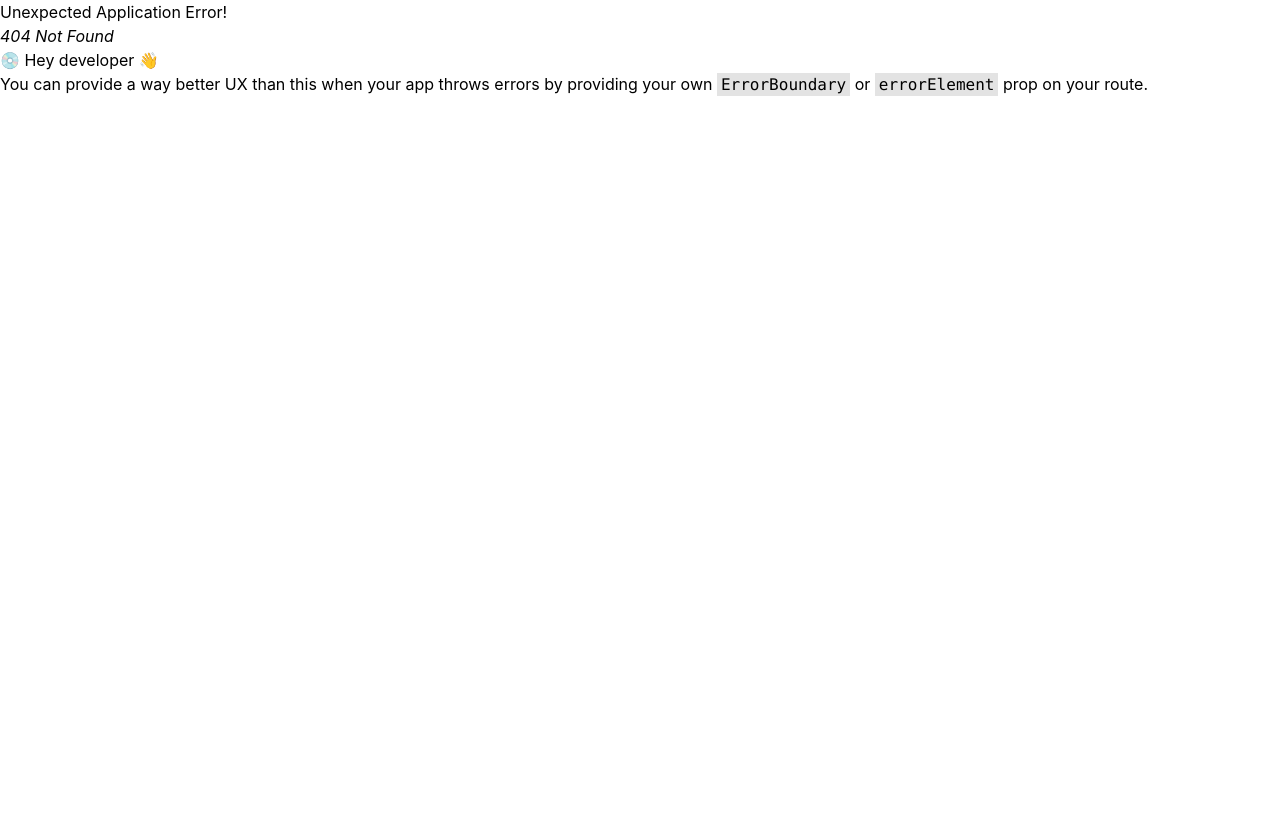
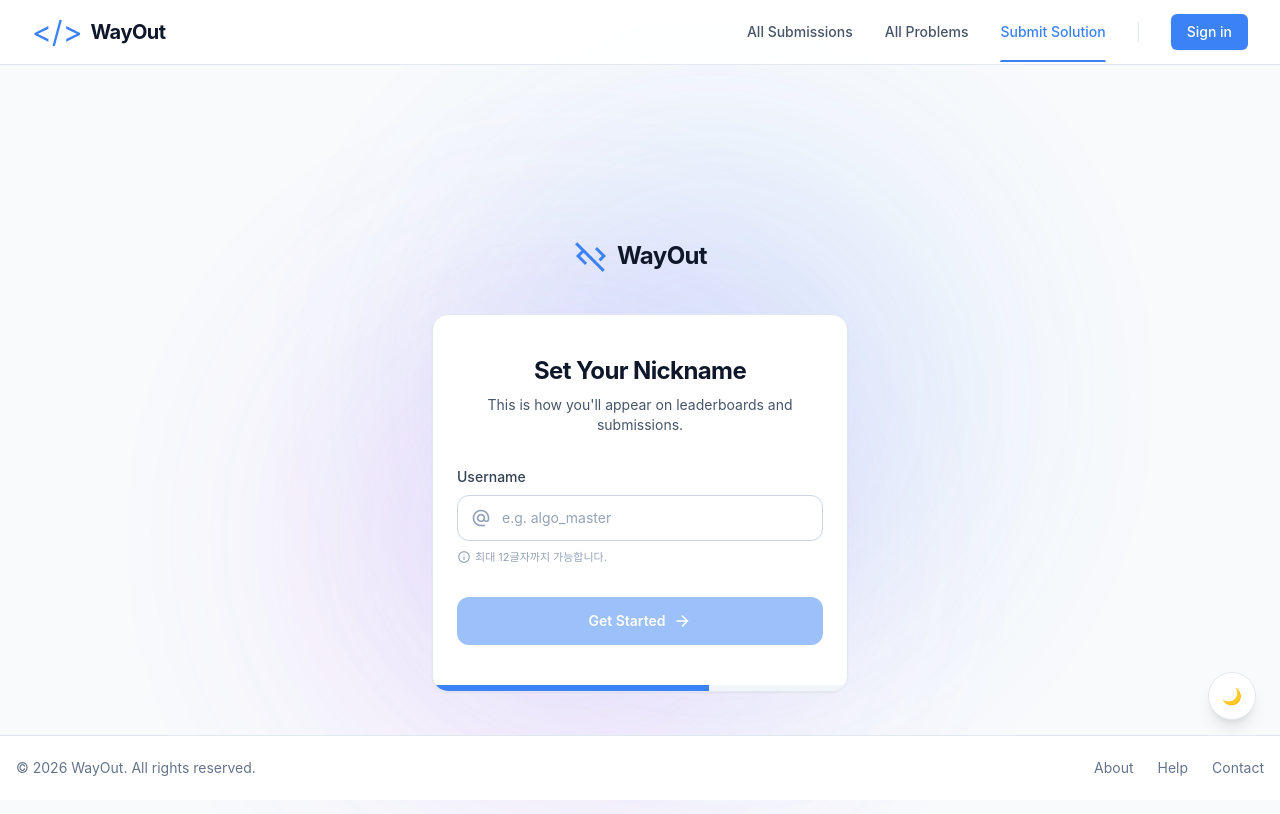
Before and after one commit to team-dopamine/wayout-web, a React (Create React App) app: page /onboarding in a window 1280 px wide. Before the commit this address had no page. Shown: the top 814 px of the page. Built offline with nearby package versions, Linux system fonts and the light colour scheme.

Commit message:
[Feature](WO-60): 최초 로그인 닉네임 온보딩 페이지 구현 (#16)

```diff
--- a/public/index.html
+++ b/public/index.html
@@ -16,7 +16,10 @@
     />
 
     <!-- Material Icons  -->
-    <link href="https://fonts.googleapis.com/icon?family=Material+Icons" rel="stylesheet" />
+    <link
+      rel="stylesheet"
+      href="https://fonts.googleapis.com/css2?family=Material+Symbols+Outlined:wght@100..700&display=swap"
+    />
 
     <link rel="apple-touch-icon" href="%PUBLIC_URL%/logo192.png" />
     <link rel="manifest" href="%PUBLIC_URL%/manifest.json" />
--- /dev/null
+++ b/src/components/common/MaterialSymbol.tsx
@@ -0,0 +1,12 @@
+/** Google Material Symbols 아이콘을 렌더링하는 공통 컴포넌트 */
+
+type Props = {
+  name: string;
+  className?: string;
+};
+
+export default function MaterialSymbol({ name, className }: Props) {
+  return (
+    <span className={`material-symbols-outlined leading-none ${className ?? ''}`}>{name}</span>
+  );
+}
--- /dev/null
+++ b/src/components/onboarding/BackgroundBlobs.tsx
@@ -0,0 +1,16 @@
+/** 온보딩 페이지 배경 */
+
+export default function BackgroundBlobs() {
+  return (
+    <>
+      {/** 상단 파란색 Blob */}
+      <div className="pointer-events-none absolute left-[10%] top-[10%] z-0 h-[500px] w-[500px] animate-pulse rounded-full bg-blue-500/20 blur-[120px] dark:bg-blue-500/15" />
+
+      {/** 하단 보라색 Blob */}
+      <div
+        className="pointer-events-none absolute bottom-[10%] right-[10%] z-0 h-[500px] w-[500px] animate-pulse rounded-full bg-purple-500/20 blur-[120px] dark:bg-purple-500/15"
+        style={{ animationDelay: '1s' }}
+      />
+    </>
+  );
+}
--- /dev/null
+++ b/src/components/onboarding/BrandHeader.tsx
@@ -0,0 +1,16 @@
+/** 온보딩 페이지 상단 로고 */
+
+import MaterialSymbol from '@/components/common/MaterialSymbol';
+
+export default function BrandHeader() {
+  return (
+    <div className="mb-10 flex flex-col items-center">
+      <div className="flex items-center gap-2">
+        <MaterialSymbol name="code_off" className="text-4xl text-blue-500" />
+        <span className="text-2xl font-bold tracking-tight text-slate-900 dark:text-white">
+          WayOut
+        </span>
+      </div>
+    </div>
+  );
+}
--- /dev/null
+++ b/src/components/onboarding/NicknameCard.tsx
@@ -0,0 +1,26 @@
+/** 닉네임 입력 폼 포함 카드 */
+
+import NicknameForm from './NicknameForm';
+
+export default function NicknameCard() {
+  return (
+    <section className="overflow-hidden rounded-2xl border border-slate-200 bg-white shadow-sm transition-shadow hover:shadow-md dark:border-slate-700 dark:bg-slate-800">
+      <div className="px-6 py-10">
+        <div className="mb-8 text-center">
+          <h1 className="text-2xl font-bold tracking-tight text-slate-900 dark:text-white">
+            Set Your Nickname
+          </h1>
+          <p className="mt-2 text-sm text-slate-600 dark:text-slate-300">
+            This is how you'll appear on leaderboards and submissions.
+          </p>
+        </div>
+
+        <NicknameForm />
+      </div>
+
+      <div className="h-1.5 w-full bg-slate-100 dark:bg-slate-700">
+        <div className="h-full w-2/3 bg-blue-500" />
+      </div>
+    </section>
+  );
+}
--- /dev/null
+++ b/src/components/onboarding/NicknameForm.tsx
@@ -0,0 +1,85 @@
+/** 닉네임 입력 및 버튼 컴포넌트 */
+
+import { useMemo, useState } from 'react';
+import MaterialSymbol from '@/components/common/MaterialSymbol';
+
+type Props = {
+  /** 제출 시 실행될 콜백(추후 API 연동 시 사용) */
+  onSubmitNickname?: (nickname: string) => void;
+};
+
+const MAX_LENGTH = 12;
+const NICKNAME_REGEX = /^[a-zA-Z0-9_]+$/;
+
+export default function NicknameForm({ onSubmitNickname }: Props) {
+  const [nickname, setNickname] = useState<string>('');
+
+  const isValid =
+    nickname.length > 0 && nickname.length <= MAX_LENGTH && NICKNAME_REGEX.test(nickname);
+
+  const helperText = useMemo(() => {
+    if (!nickname) return '최대 12글자까지 가능합니다.';
+    if (isValid) return '최대 12글자까지 가능합니다.';
+    // TODO: 닉네임 설정 제한에 따라 변경
+    return '영문, 숫자, 언더스코어(_)만 사용할 수 있습니다.';
+  }, [nickname, isValid]);
+
+  const handleChange = (e: React.ChangeEvent<HTMLInputElement>) => {
+    const value = e.target.value.slice(0, MAX_LENGTH);
+    setNickname(value);
+  };
+
+  const handleSubmit = (e: React.FormEvent<HTMLFormElement>) => {
+    e.preventDefault();
+    if (!isValid) return;
+    onSubmitNickname?.(nickname);
+  };
+
+  return (
+    <form className="space-y-6" onSubmit={handleSubmit}>
+      <div>
+        <label
+          htmlFor="nickname"
+          className="mb-2 block text-sm font-medium text-slate-700 dark:text-slate-200"
+        >
+          Username
+        </label>
+
+        <div className="relative">
+          <div className="pointer-events-none absolute inset-y-0 left-0 flex items-center pl-3.5">
+            <MaterialSymbol name="alternate_email" className="text-xl text-slate-400" />
+          </div>
+
+          <input
+            id="nickname"
+            name="nickname"
+            type="text"
+            required
+            maxLength={MAX_LENGTH}
+            placeholder="e.g. algo_master"
+            value={nickname}
+            onChange={handleChange}
+            aria-invalid={!isValid && nickname.length > 0}
+            className="block w-full rounded-xl border border-slate-300 bg-white py-3 pl-11 pr-4 text-sm text-slate-900 transition-all placeholder:text-slate-400 focus:border-blue-500 focus:ring-2 focus:ring-blue-500/20 dark:border-slate-600 dark:bg-slate-900 dark:text-white"
+          />
+        </div>
+
+        <p className="mt-2 flex items-center text-[11px] text-slate-400 dark:text-slate-400">
+          <MaterialSymbol name="info" className="mr-1 text-[14px]" />
+          {helperText}
+        </p>
+      </div>
+
+      <div className="pt-2">
+        <button
+          type="submit"
+          disabled={!isValid}
+          className="inline-flex w-full transform items-center justify-center rounded-xl bg-blue-500 px-6 py-3.5 text-sm font-semibold text-white shadow-sm transition-all hover:-translate-y-0.5 hover:bg-blue-600 active:scale-[0.98] disabled:cursor-not-allowed disabled:opacity-50"
+        >
+          Get Started
+          <MaterialSymbol name="arrow_forward" className="ml-2 text-lg" />
+        </button>
+      </div>
+    </form>
+  );
+}
--- a/src/index.css
+++ b/src/index.css
@@ -4,14 +4,22 @@
 
 body {
   margin: 0;
-  font-family: -apple-system, BlinkMacSystemFont, "Segoe UI", "Roboto", "Oxygen",
-    "Ubuntu", "Cantarell", "Fira Sans", "Droid Sans", "Helvetica Neue",
-    sans-serif;
+  font-family:
+    -apple-system, BlinkMacSystemFont, 'Segoe UI', 'Roboto', 'Oxygen', 'Ubuntu', 'Cantarell',
+    'Fira Sans', 'Droid Sans', 'Helvetica Neue', sans-serif;
   -webkit-font-smoothing: antialiased;
   -moz-osx-font-smoothing: grayscale;
 }
 
 code {
-  font-family: source-code-pro, Menlo, Monaco, Consolas, "Courier New",
-    monospace;
+  font-family: source-code-pro, Menlo, Monaco, Consolas, 'Courier New', monospace;
 }
+
+/** Material Symbols 기본 렌더링 설정 */
+.material-symbols-outlined {
+  font-variation-settings:
+    'FILL' 0,
+    'wght' 400,
+    'GRAD' 0,
+    'opsz' 24;
+}
--- /dev/null
+++ b/src/pages/OnboardingNicknamePage.tsx
@@ -0,0 +1,20 @@
+/** 온보딩 페이지 */
+
+import BackgroundBlobs from '@/components/onboarding/BackgroundBlobs';
+import BrandHeader from '@/components/onboarding/BrandHeader';
+import NicknameCard from '@/components/onboarding/NicknameCard';
+
+export default function OnboardingNicknamePage() {
+  return (
+    <main className="min-h-screen w-full bg-slate-50 text-slate-700 transition-colors dark:bg-slate-900 dark:text-slate-200">
+      <div className="relative isolate mx-auto flex min-h-screen w-full max-w-md flex-col items-center justify-center p-4">
+        <BackgroundBlobs />
+
+        <div className="relative z-10 w-full">
+          <BrandHeader />
+          <NicknameCard />
+        </div>
+      </div>
+    </main>
+  );
+}
--- a/src/routes.tsx
+++ b/src/routes.tsx
@@ -5,6 +5,7 @@ import CounterExamplePage from '@/pages/CounterExamplePage';
 import SolutionSubmitPage from '@/pages/SolutionSubmitPage';
 import SubmissionsPage from '@/pages/SubmissionsPage';
 import ProblemsPage from '@/pages/ProblemsPage';
+import OnboardingNicknamePage from './pages/OnboardingNicknamePage';
 
 export const router = createBrowserRouter([
   {
@@ -15,6 +16,7 @@ export const router = createBrowserRouter([
       { path: '/solution-submit', element: <SolutionSubmitPage /> },
       { path: '/submissions', element: <SubmissionsPage /> },
       { path: '/problems', element: <ProblemsPage /> },
+      { path: '/onboarding', element: <OnboardingNicknamePage /> },
     ],
   },
 ]);
```
